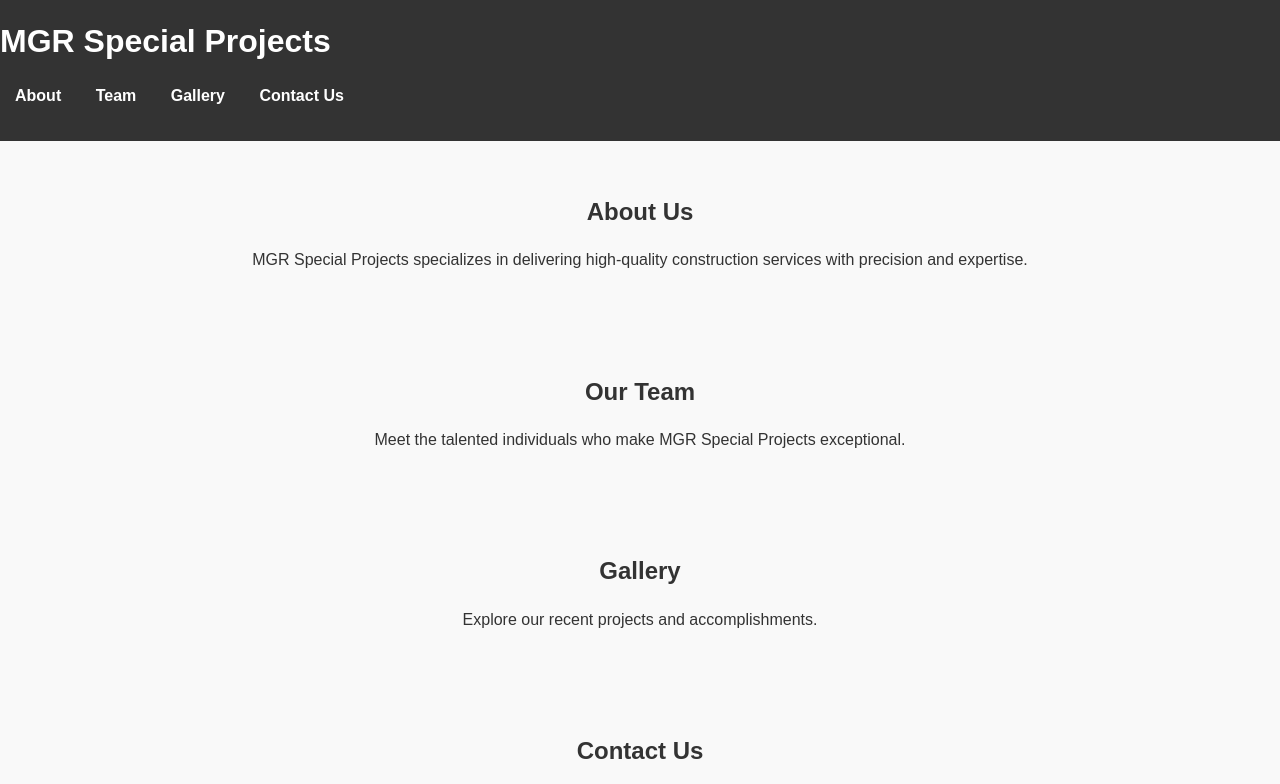
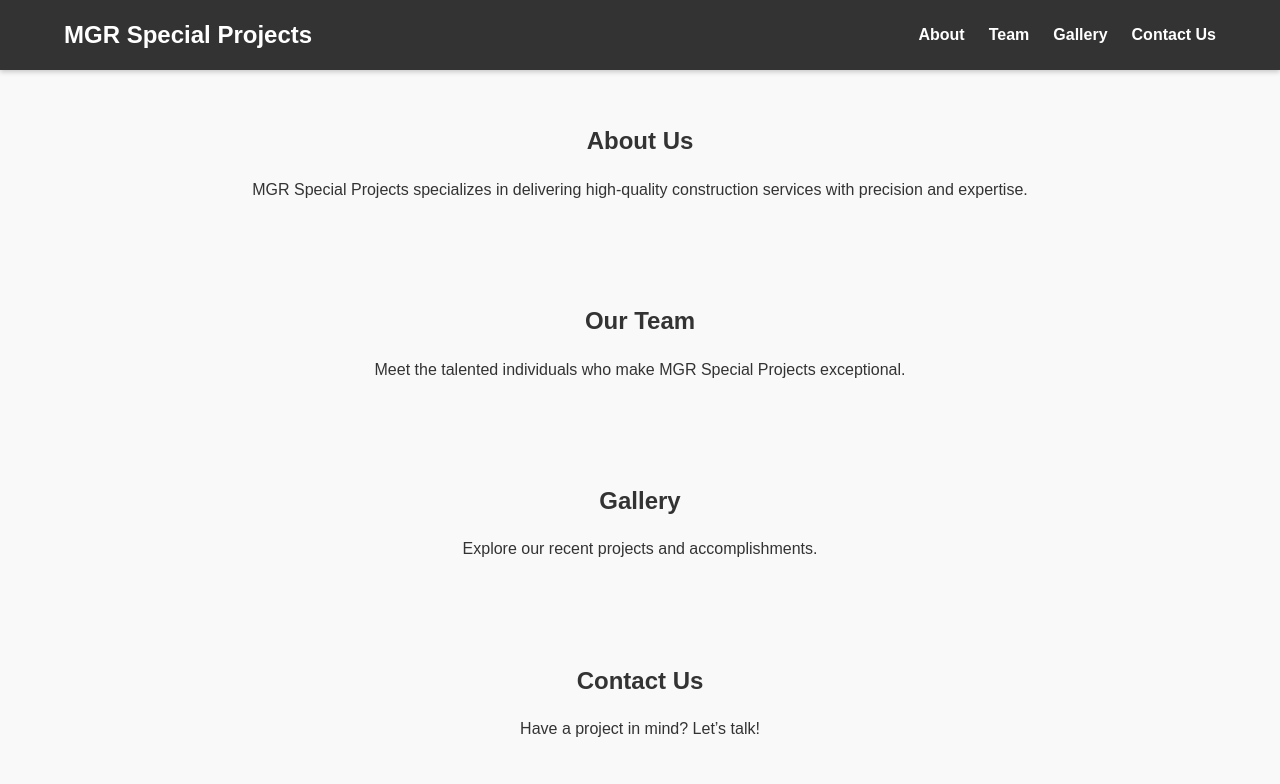
Before and after one commit to Jrusso7/MGRSpecialProjects, a plain HTML site: page index.html in a window 1280 px wide. Shown: the top 784 px of the page. Drawn offline with Linux system fonts and the light colour scheme; files that its build step writes are made by us from their sources.

Commit message:
Update styles.css

```diff
--- a/styles.css
+++ b/styles.css
@@ -10,32 +10,51 @@ body {
 
 /* Header Styles */
 header {
-    background: #333;
-    color: #fff;
+    background-color: #333;
+    color: white;
     padding: 1rem 0;
+    position: sticky;
+    top: 0;
+    z-index: 1000;
+    box-shadow: 0 2px 5px rgba(0, 0, 0, 0.2);
 }
-header .container {
+
+.navbar-container {
     display: flex;
     justify-content: space-between;
     align-items: center;
     width: 90%;
     margin: auto;
 }
-header h1 {
+
+.logo {
+    font-size: 1.5rem;
+    font-weight: bold;
     margin: 0;
 }
-nav ul {
+
+nav .nav-links {
     list-style: none;
+    display: flex;
+    gap: 1.5rem;
+    margin: 0;
     padding: 0;
 }
-nav ul li {
+
+nav .nav-links li {
     display: inline;
-    margin: 0 15px;
 }
-nav ul li a {
-    color: #fff;
+
+nav .nav-links a {
     text-decoration: none;
+    color: white;
     font-weight: bold;
+    font-size: 1rem;
+    transition: color 0.3s;
+}
+
+nav .nav-links a:hover {
+    color: #f4a261;
 }
 
 /* Section Styles */
```
